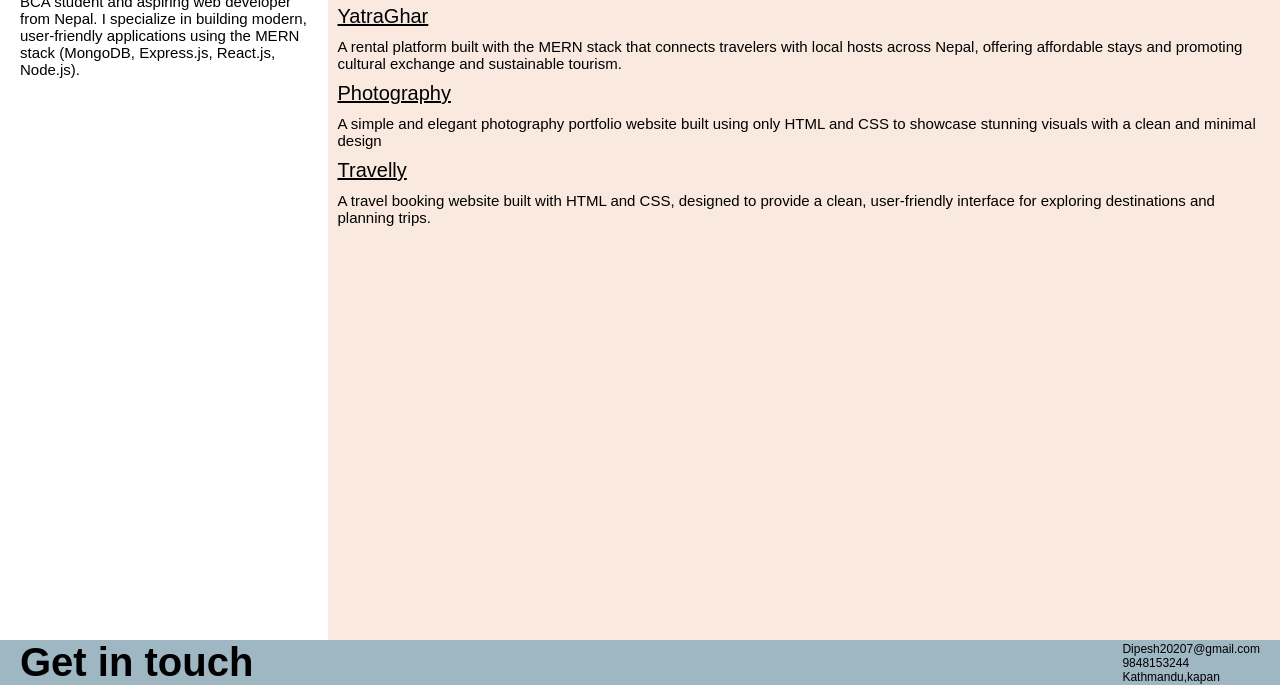
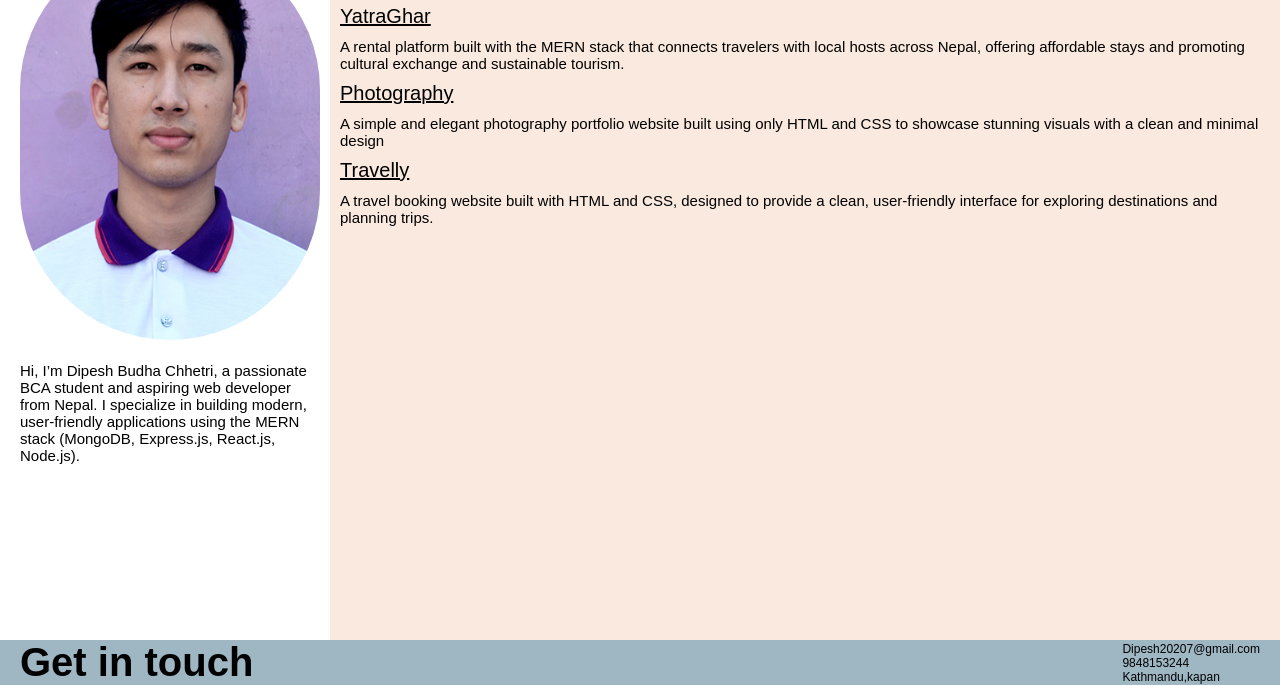
Before and after one commit to dipesh738/portfolio-html-css, a plain HTML site: page index.html in a window 1280 px wide. Shown: the part 160-845 px from the top of the page. Drawn offline with Linux system fonts and the light colour scheme; the site is published under a folder, as on GitHub Pages, so addresses that start at the root find nothing.

Commit message:
Fix image source path in index.html

```diff
--- a/index.html
+++ b/index.html
@@ -19,7 +19,7 @@
     </header>
     <div class="main">
       <section class="left-main">
-        <img src="/img/profile.JPG" alt="Profile-Pic" />
+        <img src="img/profile.JPG" alt="Profile-Pic" />
         <p>
           Hi, I’m Dipesh Budha Chhetri, a passionate BCA student and aspiring
           web developer from Nepal. I specialize in building modern,
```
